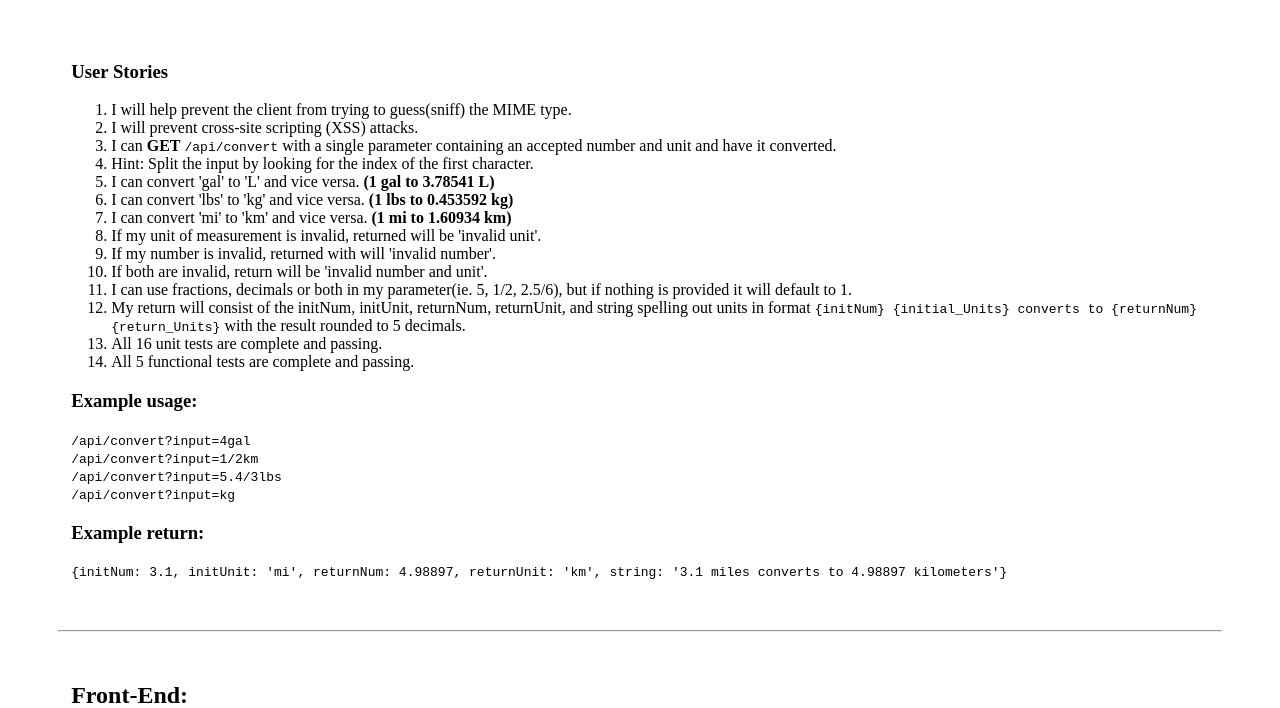
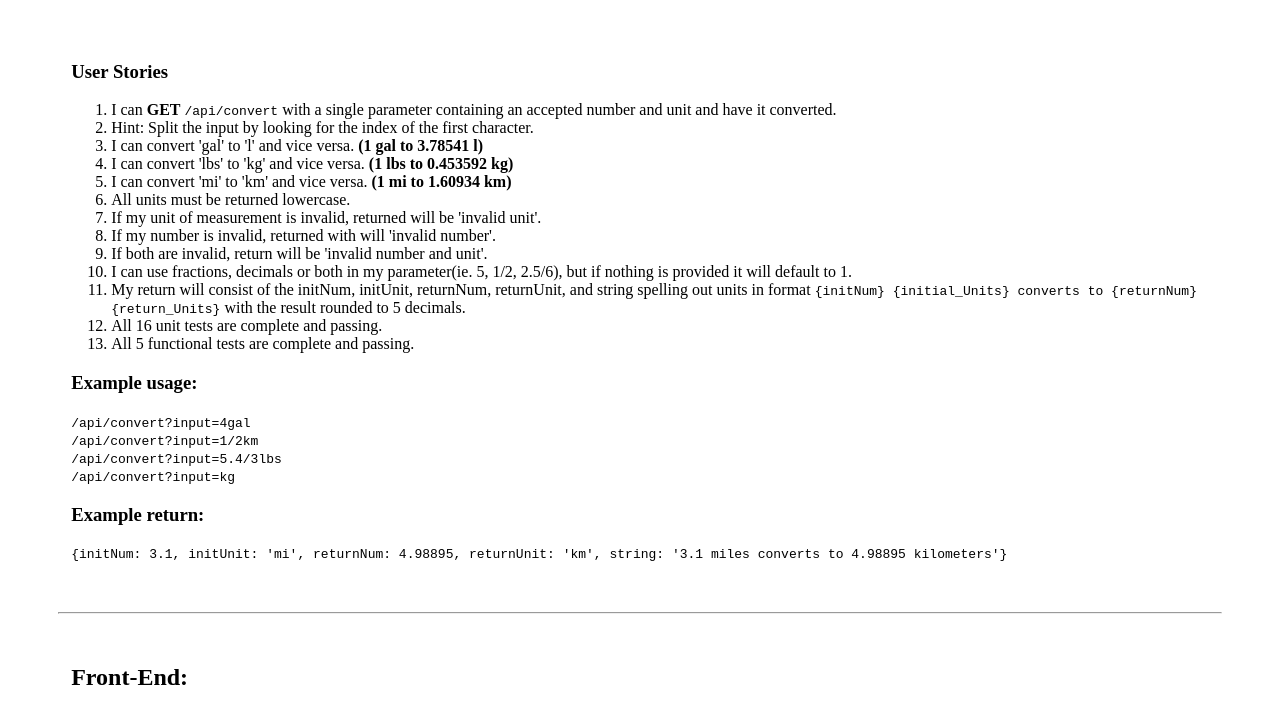
Before and after one commit to freeCodeCamp/boilerplate-project-metricimpconverter, a website: page views/index.html in a window 1280 px wide. Shown: the part 61-769 px from the top of the page. Drawn offline with nearby package versions, Linux system fonts and the light colour scheme; files that its build step writes are made by us from their sources.

Commit message:
Remove Infosec items, add lowercase requirement

```diff
--- a/views/index.html
+++ b/views/index.html
@@ -18,13 +18,12 @@
     <div id='userstories' style='margin-left: 5%; margin-top: 5%'>
       <h3>User Stories</h3>
       <ol>
-        <li>I will help prevent the client from trying to guess(sniff) the MIME type.</li>
-        <li>I will prevent cross-site scripting (XSS) attacks.</li>
         <li>I can <b>GET</b> <code>/api/convert</code> with a single parameter containing an accepted number and unit and have it converted.</li>
         <li>Hint: Split the input by looking for the index of the first character.</li>
-        <li>I can convert 'gal' to 'L' and vice versa. <b>(1 gal to 3.78541 L)</b></li>
+        <li>I can convert 'gal' to 'l' and vice versa. <b>(1 gal to 3.78541 l)</b></li>
         <li>I can convert 'lbs' to 'kg' and vice versa. <b>(1 lbs to 0.453592 kg)</b></li>
         <li>I can convert 'mi' to 'km' and vice versa. <b>(1 mi to 1.60934 km)</b></li>
+        <li>All units must be returned lowercase.</li>
         <li>If my unit of measurement is invalid, returned will be 'invalid unit'.</li>
         <li>If my number is invalid, returned with will 'invalid number'.</li>
         <li>If both are invalid, return will be 'invalid number and unit'.</li>
@@ -39,7 +38,7 @@
       <code>/api/convert?input=5.4/3lbs</code><br>
       <code>/api/convert?input=kg</code><br>
       <h3>Example return:</h3>
-      <code>{initNum: 3.1, initUnit: 'mi', returnNum: 4.98897, returnUnit: 'km', string: '3.1 miles converts to 4.98897 kilometers'}</code>
+      <code>{initNum: 3.1, initUnit: 'mi', returnNum: 4.98895, returnUnit: 'km', string: '3.1 miles converts to 4.98895 kilometers'}</code>
     </div>
     <hr style='margin: 50px'>
     <div id='testui' style='margin-left: 5%'>
```
